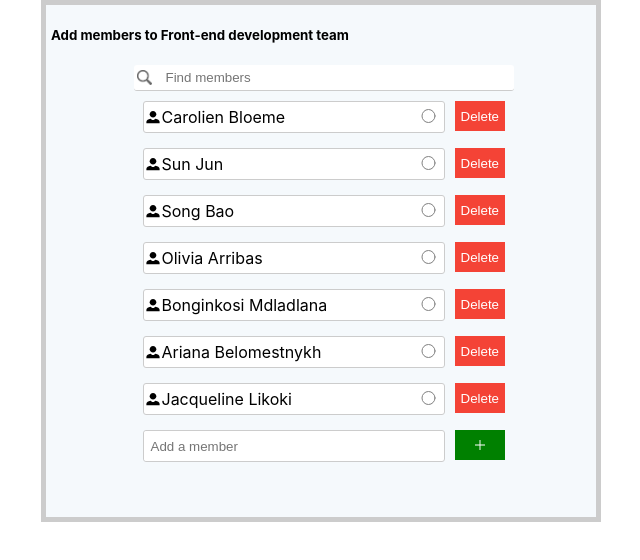
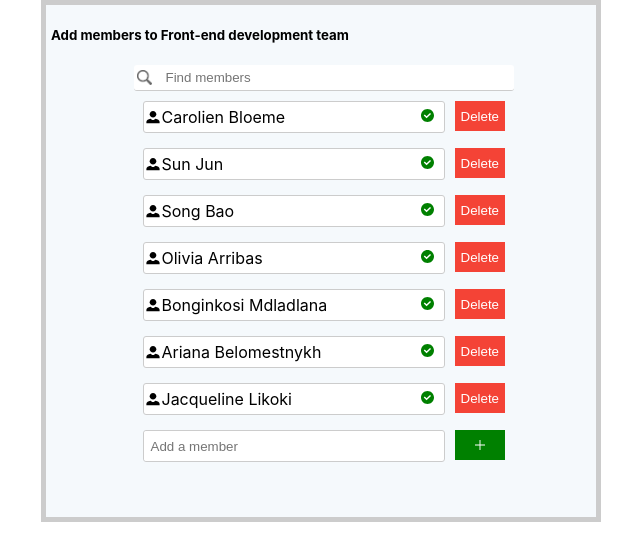
Before and after one commit to AzizaAlSayed/MemberListReact, a React (Create React App) app: page / in a window 1280 px wide. Shown: the top 560 px of the page, without its empty margins (319-959 px from the left). Built offline with nearby package versions, Linux system fonts and the light colour scheme.

Commit message:
icon check

```diff
--- a/src/App.css
+++ b/src/App.css
@@ -112,3 +112,10 @@
   justify-content: center;
   margin-left: 10px;
 }
+
+.CheckIconMember {
+  background-position: 10px center;
+  background-repeat: no-repeat;
+  background-size: 13px 13px;
+  background-image: url("Icons/check.svg");
+}
--- a/src/components/memberList.js
+++ b/src/components/memberList.js
@@ -1,4 +1,8 @@
+import { useState } from "react";
+
 export default function MemberList({ name }) {
+  const [isActive, setActive] = useState(true);
+
   return (
     <div>
       <div className="FlexDisplay">
@@ -15,7 +19,7 @@ export default function MemberList({ name }) {
             <p>{name}</p>
           </div>
           <div className="MemberPadding">
-            <button type="button" className="ButtonCheckMember CyrcleIconMember" onClick="">
+            <button type="button" className={isActive ? "CheckIconMember ButtonCheckMember" : "ButtonCheckMember CyrcleIconMember"} onClick={() => setActive(!isActive)}>
             </button>
           </div>
         </div>
```
